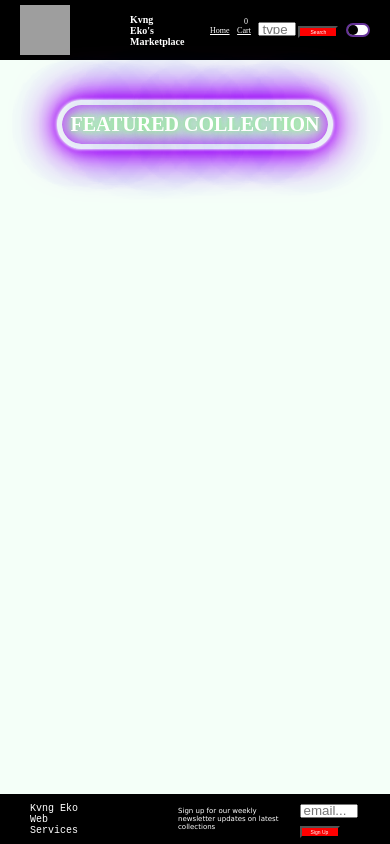
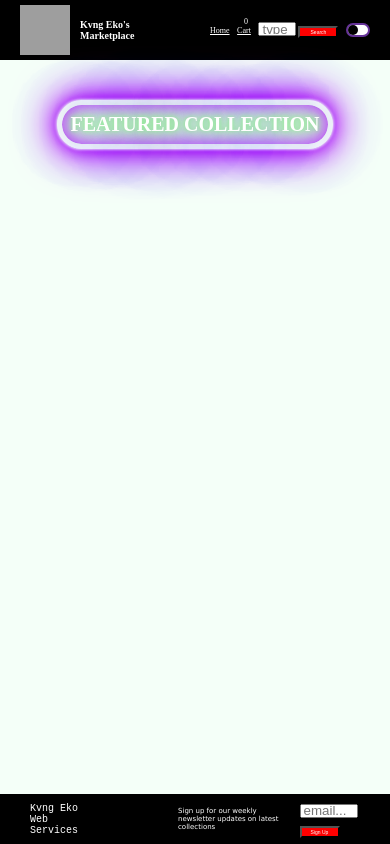
Before and after one commit to AyodejiKomolafe/capstone-project, a website: page public/index.html in a window 390 px wide. Drawn offline with nearby package versions, Linux system fonts and the light colour scheme; no server answers; grey boxes are pictures that could not be loaded.

Commit message:
more responsiveness

```diff
--- a/public/styles.css
+++ b/public/styles.css
@@ -418,7 +418,6 @@ h1{
 .header-name{
     margin-left: 10px;
     font-size: 10px;
-    max-width: 40px;
 }
 
 nav{
```
